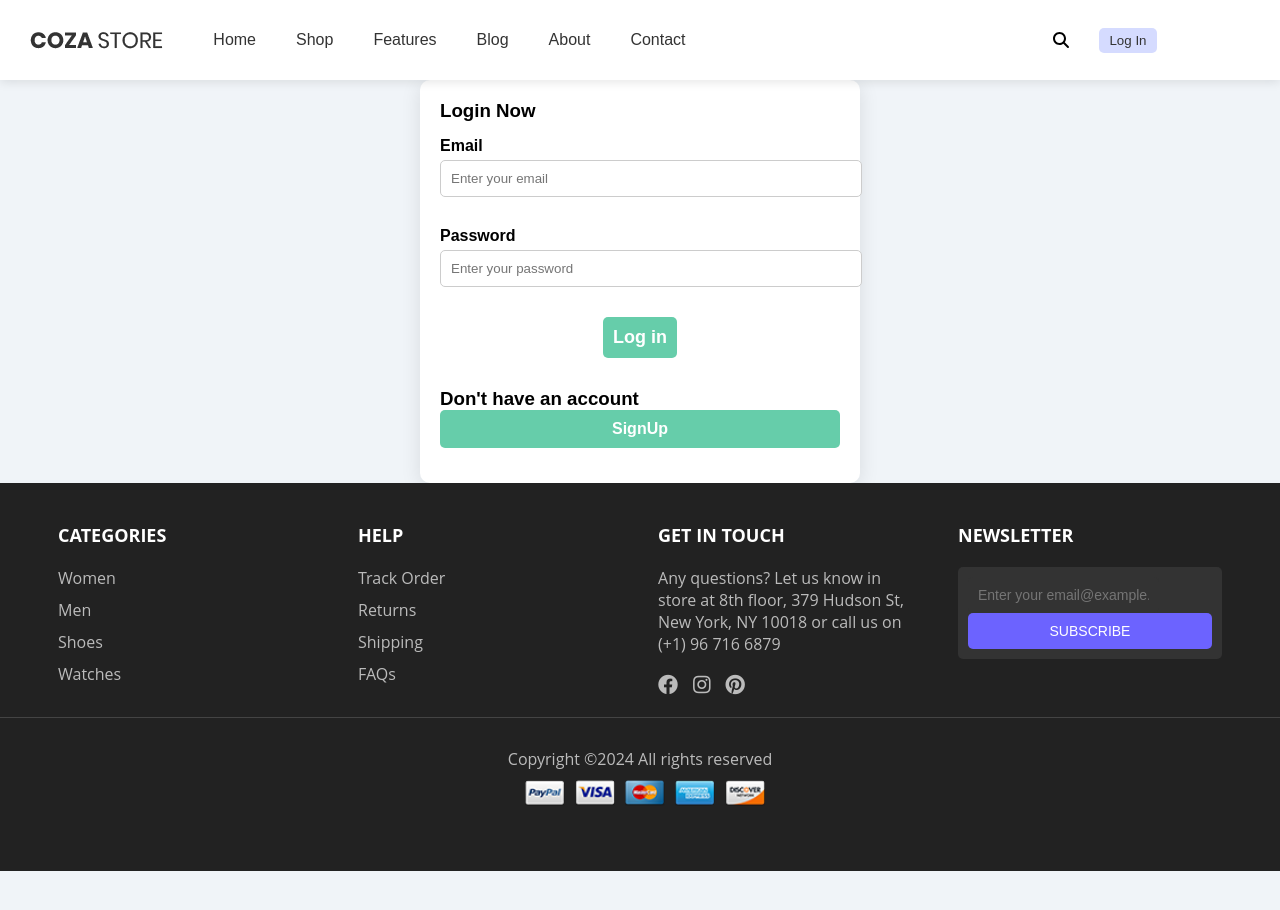
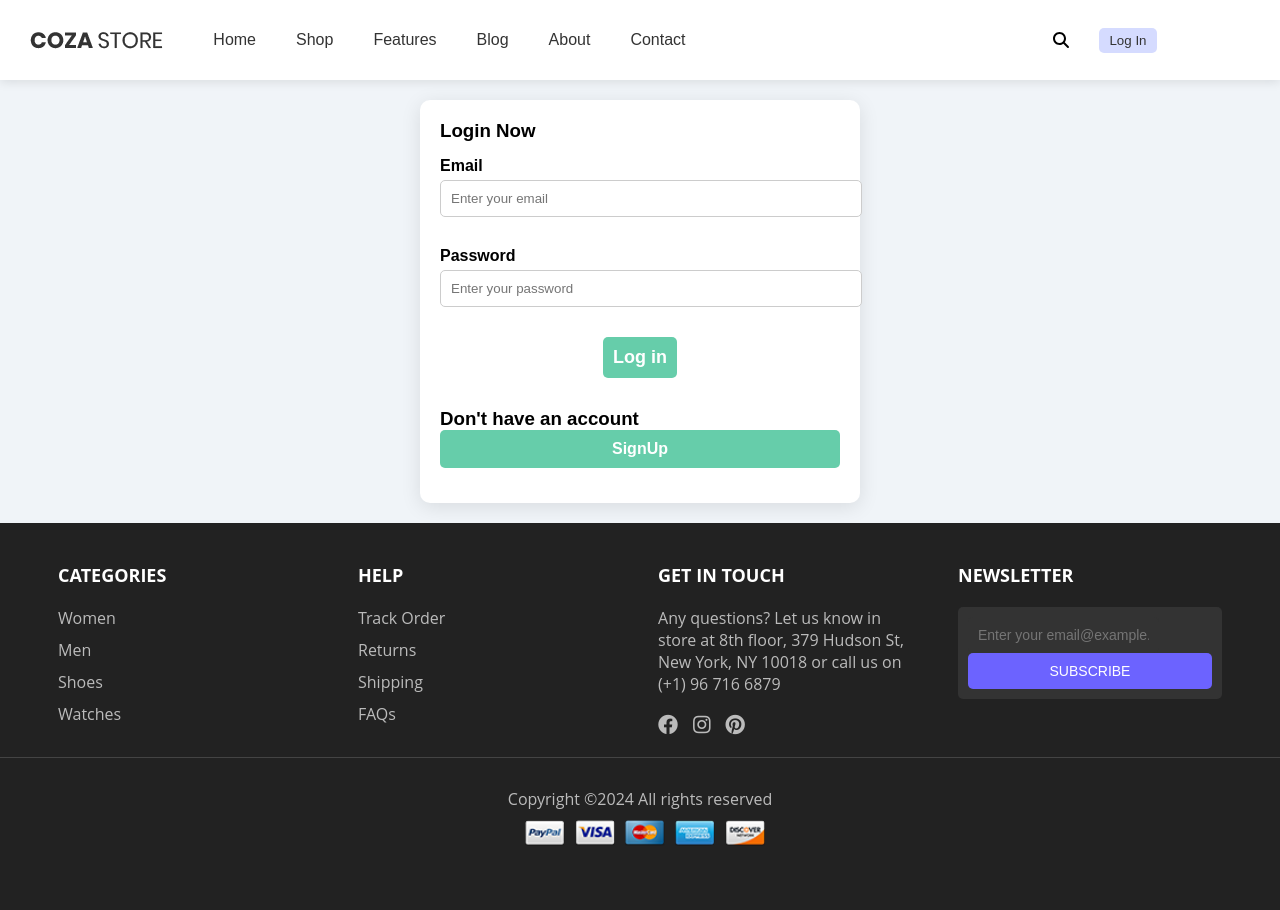
Before and after one commit to Omarjellyfish/Coza-Store-Task, a React (Vite) app in the folder CozaStore/: page /Login in a window 1280 px wide. Before the commit the page ends 871 px from the top, so only its background shows below. Built offline with nearby package versions, Linux system fonts and the light colour scheme.

Commit message:
Style Edits

```diff
--- a/CozaStore/src/App.jsx
+++ b/CozaStore/src/App.jsx
@@ -14,10 +14,9 @@ function App() {
     <>
     <LoginContext.Provider value={{isLoggedIn,setIsLoggedIn}}>
       <BrowserRouter>
+      <Nav/>
         <Routes>
-          <Route path='/' element={<Nav/>}>
-            <Route path='/Login' element={<Login/>}/>
-          </Route>
+          <Route path='/Login' element={<Login/>}/>
         </Routes>
         <Footer/>
       </BrowserRouter>
--- a/CozaStore/src/components/LogInSignUp/Login.css
+++ b/CozaStore/src/components/LogInSignUp/Login.css
@@ -11,6 +11,8 @@ body {
     border-radius: 10px;
     box-shadow: 0 4px 20px rgba(0, 0, 0, 0.1);
     transition: transform 0.3s;
+    margin-top: 20px;
+    margin-bottom: 20px;
 }
 
 .Login:hover {
--- a/CozaStore/src/components/LogInSignUp/SignUp.css
+++ b/CozaStore/src/components/LogInSignUp/SignUp.css
@@ -11,6 +11,8 @@ body {
     border-radius: 10px;
     box-shadow: 0 4px 20px rgba(0, 0, 0, 0.1);
     transition: transform 0.3s;
+    margin-top: 20px;
+    margin-bottom: 20px;
 }
 
 .SignUp:hover {
```
